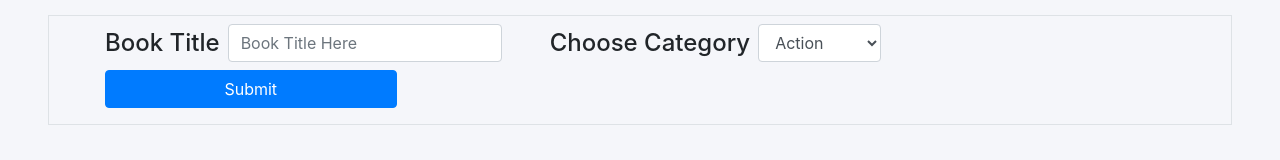
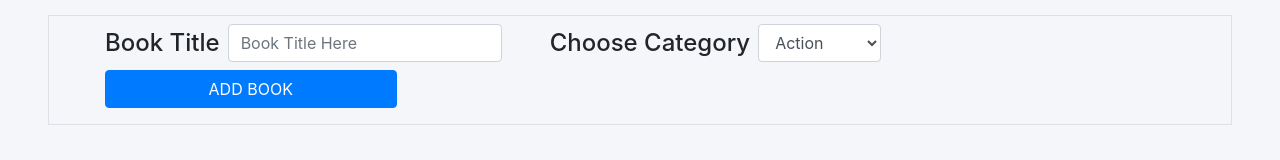
Before and after one commit to Elbie-em/Redux-Bookstore-CMS, a React (Create React App) app: page / in a window 1280 px wide. Shown: the part 1340-1500 px from the top of the page. Built offline with nearby package versions, Linux system fonts and the light colour scheme.

Commit message:
Change button text

```diff
--- a/src/containers/BooksForm.js
+++ b/src/containers/BooksForm.js
@@ -45,7 +45,7 @@ const BooksForm = ({ createBook }) => {
       </select>
         </div>
       <button className="btn btn-primary mb-2  ml-5 mr-2 w-25" type="submit" value="Submit" onClick={handleSubmit}>
-        Submit
+        ADD BOOK
       </button>
     </form>
     </div>
```
